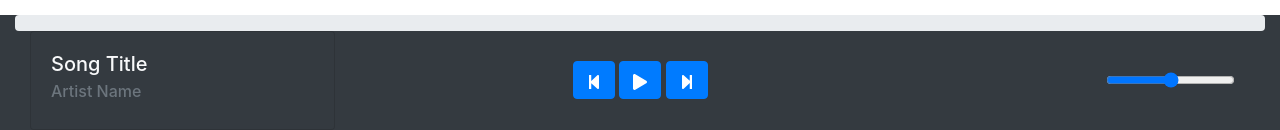
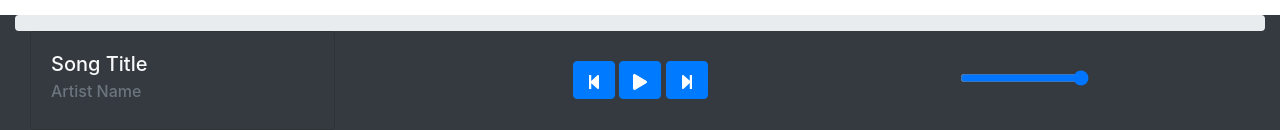
Before and after one commit to arangace/CreamCat, a React (Create React App) app in the folder frontend/: page /Room in a window 1280 px wide. Shown: the part 670-800 px from the top of the page. Built offline with nearby package versions, Linux system fonts and the light colour scheme; no server answers.

Commit message:
feat: added volume slider functionality to the player from the UI

```diff
--- a/frontend/src/AppContextProvider.js
+++ b/frontend/src/AppContextProvider.js
@@ -12,6 +12,7 @@ function AppContextProvider({ children }) {
     const [playing, setPlaying] = useState(true);
     const [duration, setDuration] = useState(0);
     const [songLength, setSongLength] = useState(0);
+    const [volume, setVolume] = useState(100);
     async function createRoom(room) {
         const response = await axios.post("http://localhost:3000/api/room/create/", room);
         setRoomID(response.data._id);
@@ -43,6 +44,9 @@ function AppContextProvider({ children }) {
     function handleSongLength(value) {
         setSongLength(value);
     }
+    function handleVolume(value) {
+        setVolume(value);
+    }
 
     // The context value that will be supplied to any descendants of this component.
     const context = {
@@ -52,11 +56,13 @@ function AppContextProvider({ children }) {
         playing,
         duration,
         songLength,
+        volume,
         createRoom,
         joinRoom,
         handleplay,
         handleSetDuration,
-        handleSongLength
+        handleSongLength,
+        handleVolume
     };
 
     // Wraps the given child components in a Provider for the above context.
--- a/frontend/src/components/MusicPlayer/Playbar.js
+++ b/frontend/src/components/MusicPlayer/Playbar.js
@@ -8,10 +8,7 @@ import SongInfo from "./SongInfo";
 import { useContext } from 'react';
 import { AppContext } from '../../AppContextProvider';
 export default function Playbar() {
-    const { duration, songLength } = useContext(AppContext);
-    function updateTextInput(val) {
-        console.log(val);
-    }
+    const { duration, songLength, handleVolume, volume } = useContext(AppContext);
 
     return (
 
@@ -24,8 +21,18 @@ export default function Playbar() {
                     <SongControls className={styles.songControls} />
 
                     <Container className={styles.volumeControls}>
-                        <input id="textInput" type="range" min="0" max="100" className={styles.volumeSlider} onchange={e => (updateTextInput(e))} />
+                        <input
+                            type="range"
+                            min={0}
+                            max={1}
+                            step={0.02}
+                            value={volume}
+                            onChange={event => {
+                                handleVolume(event.target.valueAsNumber)
+                            }}
+                        />
                     </Container>
+
                 </Container>
             </Container>
         </>
--- a/frontend/src/components/MusicPlayer/Player.js
+++ b/frontend/src/components/MusicPlayer/Player.js
@@ -5,7 +5,7 @@ import ReactPlayer from 'react-player';
 import axios from 'axios';
 
 export default function Player() {
-    const { roomID, name, description, password, playing, handleplay, handleSetDuration, handleSongLength } = useContext(AppContext);
+    const { roomID, name, description, password, playing, handleplay, handleSetDuration, handleSongLength, volume } = useContext(AppContext);
 
     const [keyword, setKeyword] = useState();
 
@@ -115,7 +115,7 @@ export default function Player() {
             <ReactPlayer url={"https://www.youtube.com/watch?v=5TrM0rFaclw&ab_channel=GiveonVEVO"}
                 onProgress={e => (handleonProgress(e))}
                 playing={playing}
-                volume={0.5}
+                volume={volume}
                 onDuration={e => (handleSongLengthChange(e))}
                 height='0'
                 width='0' />
```
